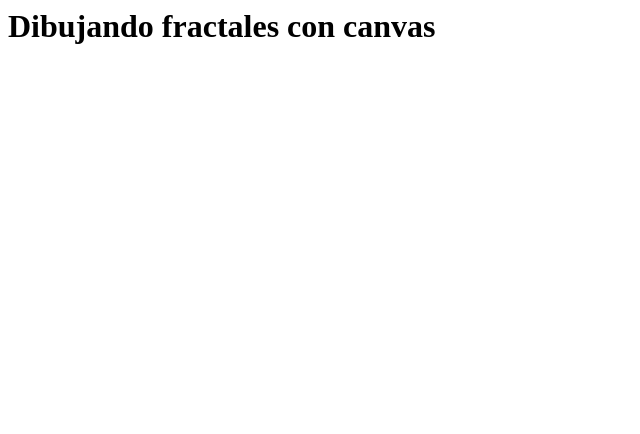
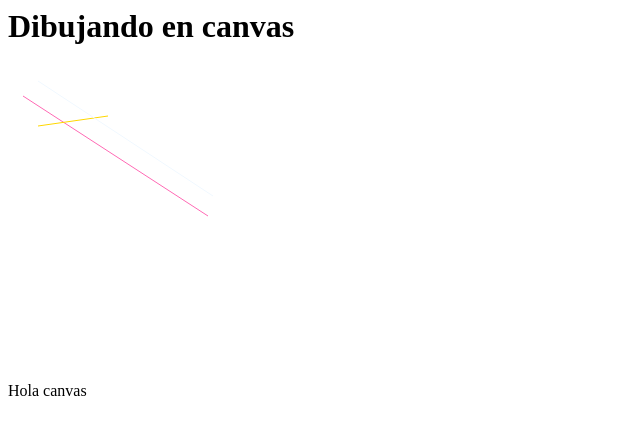
Before and after one commit to MoNgc89/coordenada-js, a plain HTML site: page index.html in a window 1280 px wide. Shown: the whole page, without its empty margins (0-640 px from the left). Drawn offline with Linux system fonts and the light colour scheme.

Commit message:
segundo commit con js

```diff
--- a/index.html
+++ b/index.html
@@ -6,8 +6,10 @@
   <title>Fractales con FOR</title>
 </head>
 <body>
-<h1>Dibujando fractales con canvas</h1>
+  <h1>Dibujando en canvas</h1>
+  <canvas id="dibujis" width="300" height="300"></canvas>
 
+  <p>Hola canvas</p>
 <script src="js/index.js"></script>
 </body>
 </html>
--- a/js/index.js
+++ b/js/index.js
@@ -0,0 +1,16 @@
+var d = document.getElementById('dibujis')
+var lienzo = d.getContext('2d')
+
+dibujarLineas('hotpink', 15, 30, 200, 150)
+dibujarLineas('gold', 30, 60, 100, 50)
+dibujarLineas('aliceblue', 205, 130, 30, 15)
+
+
+function dibujarLineas(color, xinicial, yinicial, xfinal, yfinal){
+  lienzo.beginPath()
+  lienzo.strokeStyle = color
+  lienzo.moveTo(xinicial, yinicial)
+  lienzo.lineTo(xfinal, yfinal)
+  lienzo.stroke()
+  lienzo.closePath()
+}
```
